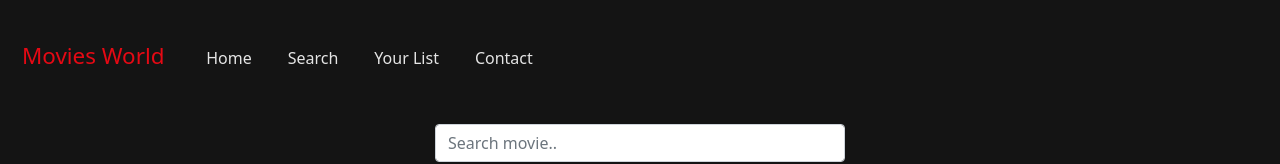
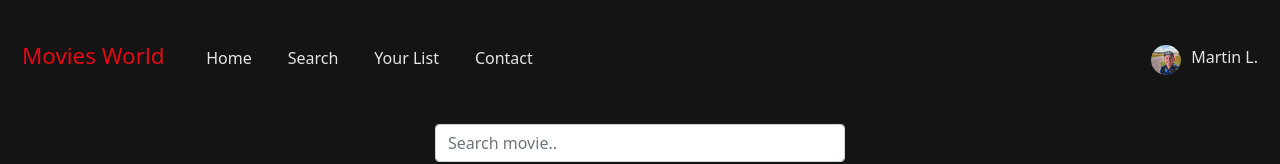
Before and after one commit to MartinLupa/Movies-World-React-SPA, a React (Create React App) app: page /search in a window 1280 px wide. Shown: the top 164 px of the page. Built offline with nearby package versions, Linux system fonts and the light colour scheme; no server answers.

Commit message:
First commit

```diff
--- a/src/components/Navbar.js
+++ b/src/components/Navbar.js
@@ -1,5 +1,6 @@
 import '../styles/Navbar.css';
 import { NavLink } from 'react-router-dom';
+import UserLogIn from './UserLogIn';
 
 export default function Navbar() {
   return (
@@ -50,6 +51,7 @@ export default function Navbar() {
             </NavLink>
           </li>
         </ul>
+        <UserLogIn />
       </div>
     </nav>
   );
--- /dev/null
+++ b/src/components/UserLogIn.js
@@ -0,0 +1,12 @@
+import React from 'react';
+import '../styles/UserLogIn.css';
+import image1 from '../images/MartinL1.JPG';
+
+export default function UserLogIn() {
+  return (
+    <div className="user-login-container">
+      <img className="user-login-img" src={image1} alt="" />
+      <p>Martin L.</p>
+    </div>
+  );
+}
--- /dev/null
+++ b/src/styles/UserLogIn.css
@@ -0,0 +1,17 @@
+.user-login-container {
+  color: #e5e5e5;
+  padding-left: 10px;
+  margin: 10px;
+  height: 30px;
+  display: -webkit-box;
+  display: -ms-flexbox;
+  display: flex;
+}
+
+.user-login-img {
+  margin-right: 10px;
+  width: 30px;
+  width: 30px;
+  border-radius: 50%;
+}
+/*# sourceMappingURL=UserLogIn.css.map */
--- /dev/null
+++ b/src/styles/UserLogIn.scss
@@ -0,0 +1,16 @@
+@import './variables/Variables.scss';
+
+.user-login-container {
+  color: $main-text-color;
+  padding-left: 10px;
+  margin: 10px;
+  height: 30px;
+  display: flex;
+}
+
+.user-login-img {
+  margin-right: 10px;
+  width: 30px;
+  width: 30px;
+  border-radius: 50%;
+}
```
Also changed, not shown: 1 other file (tests, documents, lock files or other folders).
